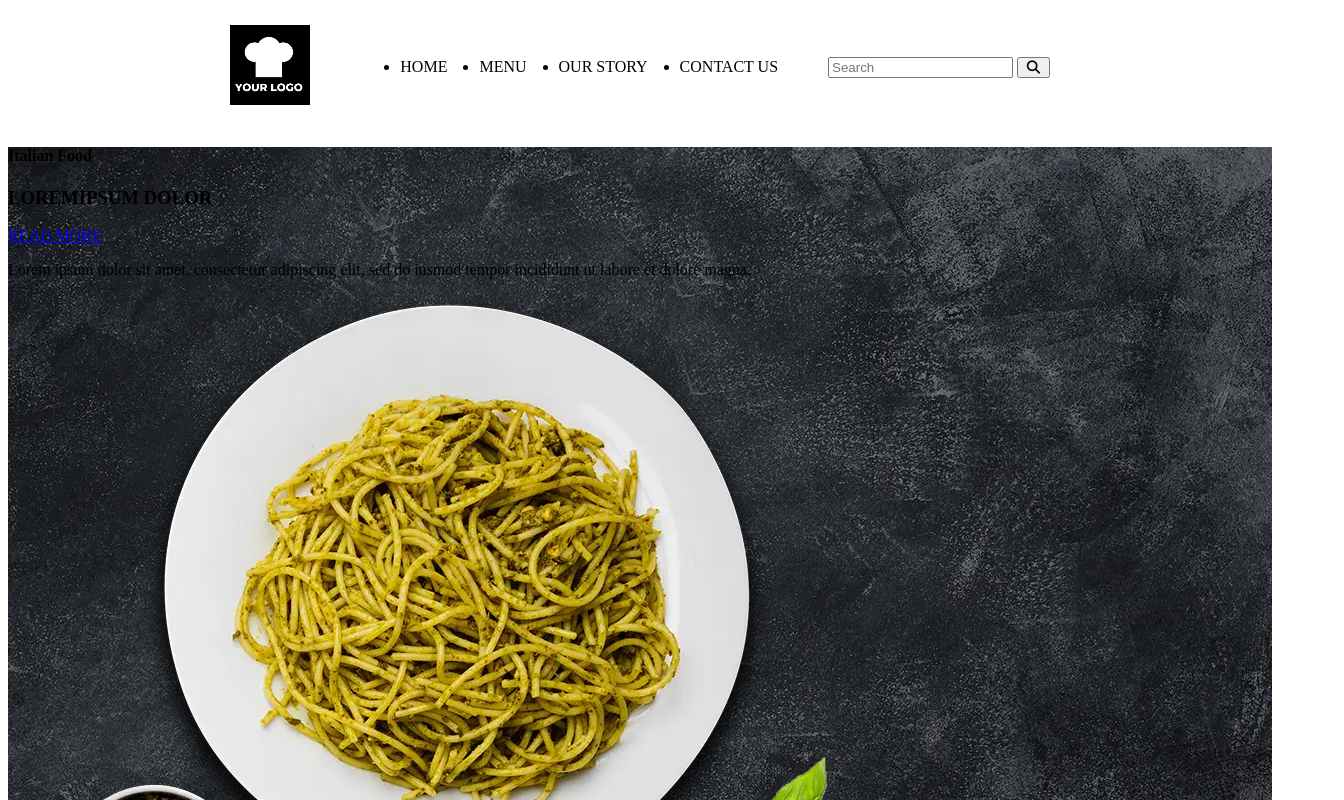
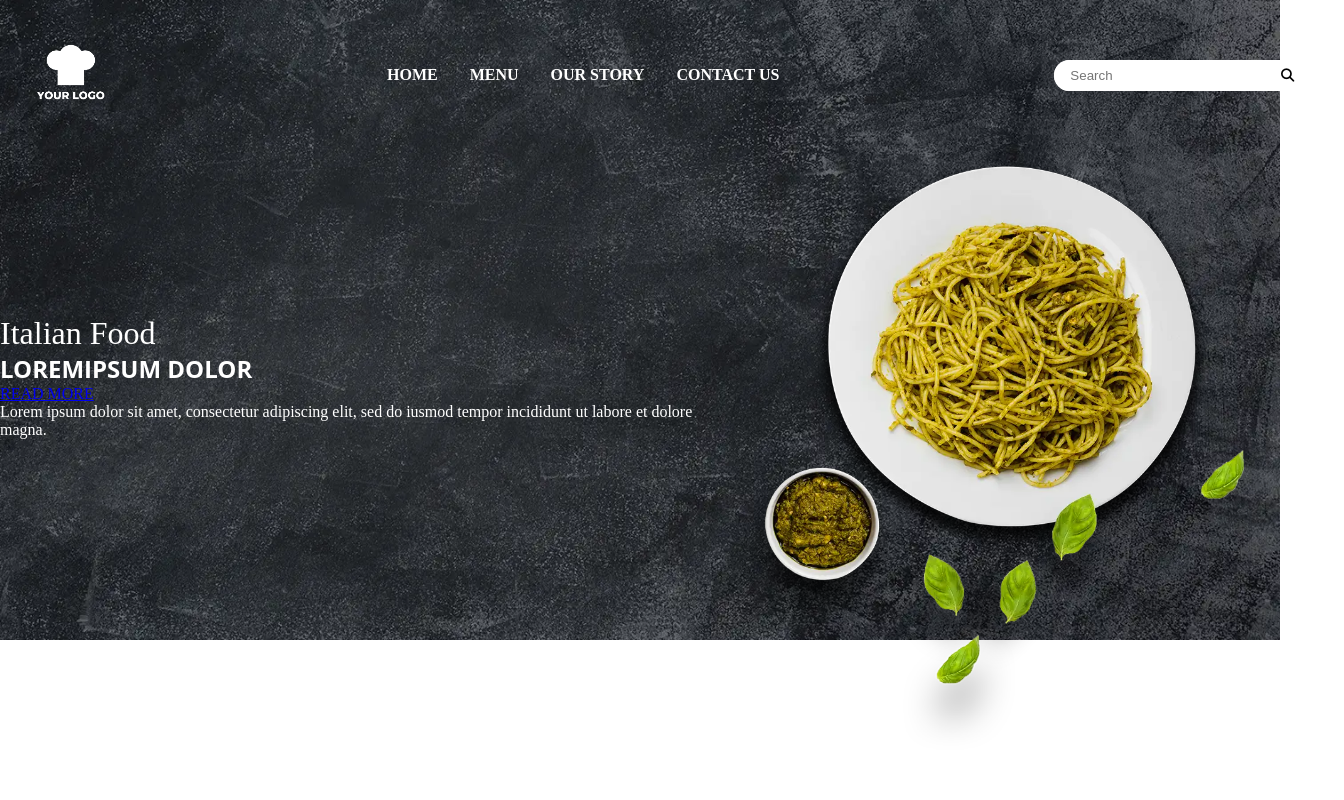
Before and after one commit to noamhenrique/massa-page-curso, a website: page index.html in a window 1280 px wide. Shown: the top 800 px of the page, 1344 px wide, since content can reach past the window. Drawn offline with Linux system fonts and the light colour scheme; a web font is replaced by a local one.

Commit message:
Implementação da navbar e ajuste

```diff
--- /dev/null
+++ b/css/base.css
@@ -0,0 +1,11 @@
+* {
+  margin: 0;
+  padding: 0;
+}
+
+html,
+body {
+  width: 100%;
+  height: 100%;
+  overflow-y: hidden;
+}
--- a/css/home.css
+++ b/css/home.css
@@ -1,3 +1,31 @@
 .hero {
-  background: url(/imagens/background.webp);
+  background: url(/imagens/background.webp) no-repeat center / cover;
+  height: 80vh;
 }
+
+.hero-content {
+  display: flex;
+  justify-content: space-between;
+  align-items: center;
+}
+
+.hero-text {
+  color: #fff;
+}
+
+.hero-text h1 {
+  font-family: "Reey";
+  font-weight: 400;
+}
+
+.hero-text h2 {
+  font-family: "Open Sans";
+}
+
+.hero-image {
+  padding-top: 10rem;
+}
+
+.hero-image img {
+  max-width: 550px;
+}
--- a/css/navbar.css
+++ b/css/navbar.css
@@ -1,12 +1,18 @@
+.navbar {
+  position: absolute;
+  padding: 1rem 2rem;
+  width: 100%;
+}
+
 .navbar-container {
   display: flex;
-  justify-content: center;
+  justify-content: space-between;
+  max-width: 80rem;
   align-items: center;
 }
 
 .navbar-logo img {
   height: 5rem;
-  background-color: black;
 }
 
 .navbar-links {
@@ -14,4 +20,38 @@
   margin: 50px;
   z-index: 10;
   gap: 2rem;
+  color: #fff;
+  list-style: none;
 }
+
+.navbar-links a {
+  text-decoration: none;
+  color: #fff;
+  font-weight: bold;
+  transition: 0.3s;
+}
+
+.navbar-links a:hover {
+  color: #f4d03f;
+}
+
+.navbar-search {
+  display: flex;
+  align-items: center;
+  background: #fff;
+  border-radius: 20px;
+  overflow: hidden;
+}
+
+.navbar-search input {
+  border: none;
+  padding: 0.5rem 1rem;
+  outline: none;
+}
+
+.navbar-search button {
+  background: none;
+  border: none;
+  padding: 0.5rem 1rem;
+  cursor: pointer;
+}
--- a/index.html
+++ b/index.html
@@ -16,14 +16,14 @@
 
         <!-- Navegação -->
         <ul class="navbar-links">
-          <li>HOME</li>
-          <li>MENU</li>
-          <li>OUR STORY</li>
-          <li>CONTACT US</li>
+          <li><a href="index.html">HOME</a></li>
+          <li><a href="menu.html">MENU</a></li>
+          <li><a href="our-story.html">OUR STORY</a></li>
+          <li><a href="contact.html">CONTACT US</a></li>
         </ul>
 
         <!-- Pesquisa -->
-        <div>
+        <div class="navbar-search">
           <input type="text" placeholder="Search" />
           <button><i class="fas fa-magnifying-glass"></i></button>
         </div>
@@ -33,8 +33,8 @@
     <header class="hero">
       <div class="hero-content">
         <div class="hero-text">
-          <h4>Italian Food</h4>
-          <h3>LOREMIPSUM DOLOR</h3>
+          <h1>Italian Food</h1>
+          <h2>LOREMIPSUM DOLOR</h2>
           <a href="#">READ MORE</a>
           <p>
             Lorem ipsum dolor sit amet, consectetur adipiscing elit, sed do
--- a/style.css
+++ b/style.css
@@ -1,5 +1,9 @@
 @import url(https://cdnjs.cloudflare.com/ajax/libs/font-awesome/7.0.1/css/all.min.css);
 @import url(https://cdnjs.cloudflare.com/ajax/libs/font-awesome/7.0.1/css/fontawesome.min.css);
+@import url("https://fonts.cdnfonts.com/css/reey");
+@import url("https://fonts.cdnfonts.com/css/open-sans");
+
+@import "./css/base.css";
 
 @import "./css/navbar.css";
 
```
Also changed, not shown: 1 other file.
